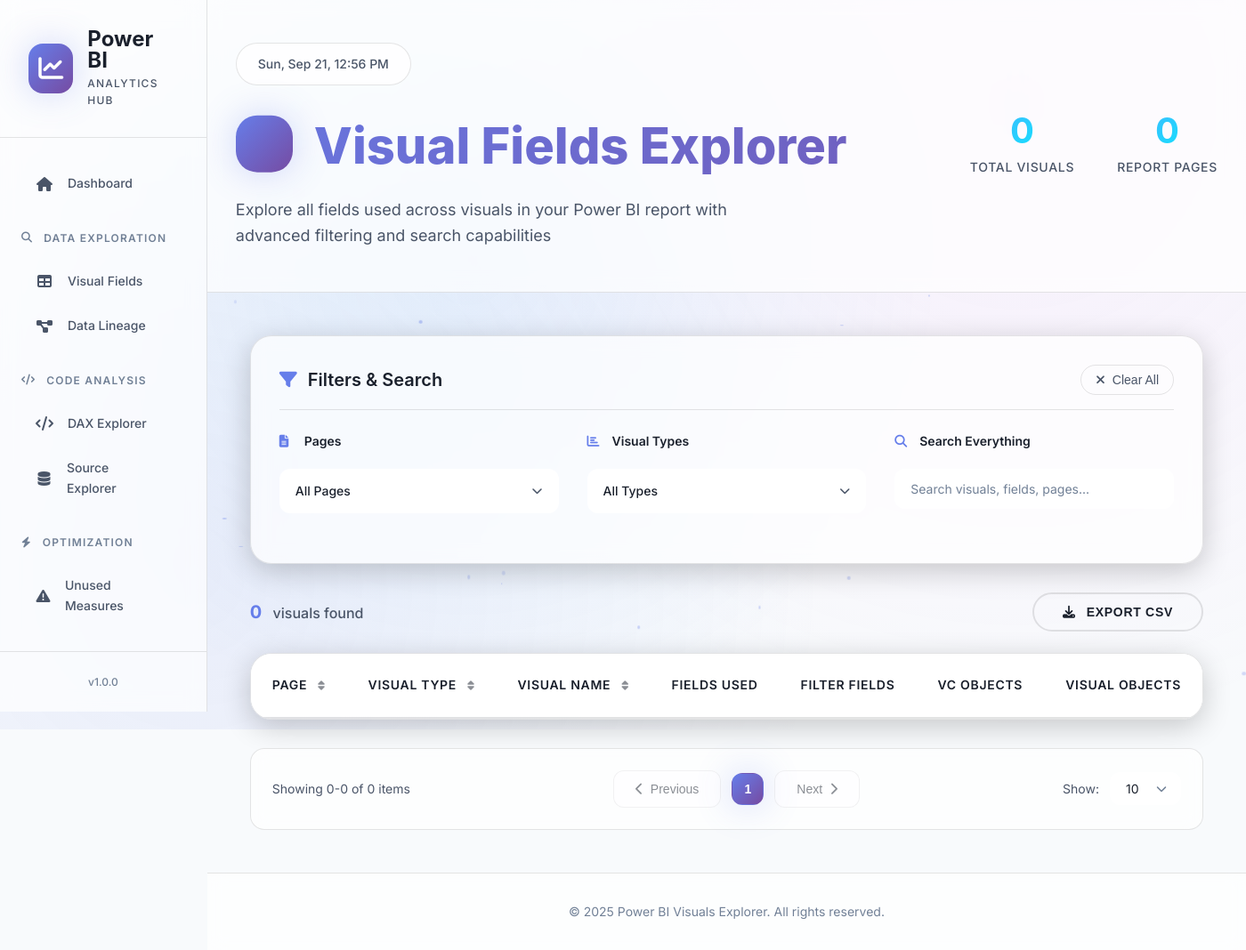
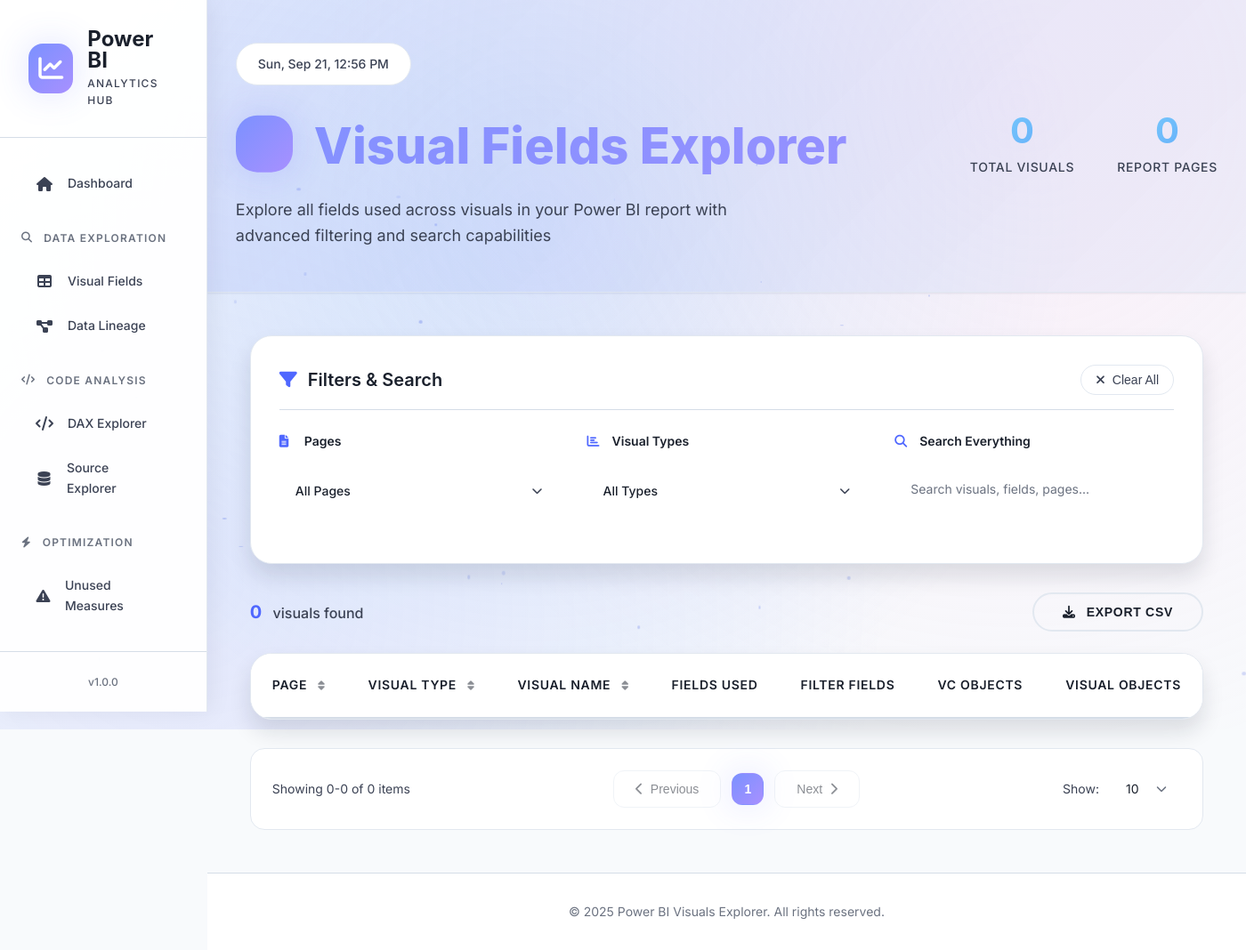
Before and after one commit to plagiagia/PowerBI_AnalysisTool, a Flask app: template templates/table_view.html in a window 1400 px wide. Shown: the whole page at 89% size. Run offline with Flask 3, Linux system fonts and the light colour scheme; the template is opened without the code that fills it, so the values that code supplies are empty.

Commit message:
Refactor modern theme styles: Update gradients, colors, and shadows for a refreshed look

```diff
--- a/static/modern.css
+++ b/static/modern.css
@@ -6,35 +6,35 @@
 
 :root {
   /* Gradients */
-  --gradient-primary: linear-gradient(135deg, #667eea 0%, #764ba2 100%);
-  --gradient-secondary: linear-gradient(135deg, #f093fb 0%, #f5576c 100%);
-  --gradient-accent: linear-gradient(135deg, #4facfe 0%, #00f2fe 100%);
-  --gradient-success: linear-gradient(135deg, #43e97b 0%, #38f9d7 100%);
-  --gradient-warning: linear-gradient(135deg, #fa709a 0%, #fee140 100%);
+  --gradient-primary: linear-gradient(135deg, #7b91ff 0%, #a890ff 100%);
+  --gradient-secondary: linear-gradient(135deg, #fbc2eb 0%, #a6c1ee 100%);
+  --gradient-accent: linear-gradient(135deg, #7dd3fc 0%, #60a5fa 100%);
+  --gradient-success: linear-gradient(135deg, #6ee7b7 0%, #34d399 100%);
+  --gradient-warning: linear-gradient(135deg, #fde68a 0%, #fca5a5 100%);
 
   /* Colors */
-  --color-primary: #667eea;
-  --color-secondary: #f093fb;
-  --color-accent: #4facfe;
-  --color-success: #43e97b;
-  --color-warning: #fa709a;
-  --color-danger: #f5576c;
+  --color-primary: #4f67ff;
+  --color-secondary: #f472b6;
+  --color-accent: #38bdf8;
+  --color-success: #22c55e;
+  --color-warning: #f59e0b;
+  --color-danger: #f43f5e;
 
   /* Base Theme (Light) */
   --bg-primary: #f8fafc;
   --bg-secondary: #ffffff;
-  --bg-card: rgba(255, 255, 255, 0.9);
+  --bg-card: #ffffff;
   --bg-hover: rgba(102, 126, 234, 0.05);
 
   /* Glass Effect */
-  --glass-bg: rgba(255, 255, 255, 0.7);
-  --glass-border: rgba(0, 0, 0, 0.1);
-  --glass-shadow: 0 8px 32px 0 rgba(31, 38, 135, 0.1);
+  --glass-bg: rgba(255, 255, 255, 0.82);
+  --glass-border: rgba(203, 213, 225, 0.8);
+  --glass-shadow: 0 10px 30px rgba(15, 23, 42, 0.12);
 
   /* Text */
   --text-primary: #1a202c;
-  --text-secondary: #4a5568;
-  --text-muted: #718096;
+  --text-secondary: #3b4254;
+  --text-muted: #6b7280;
 
   /* Typography */
   --font-primary: 'Space Grotesk', -apple-system, BlinkMacSystemFont, sans-serif;
@@ -57,11 +57,16 @@
   --radius-full: 9999px;
 
   /* Shadows */
-  --shadow-sm: 0 2px 8px rgba(0, 0, 0, 0.1);
-  --shadow-md: 0 4px 16px rgba(0, 0, 0, 0.15);
-  --shadow-lg: 0 8px 32px rgba(0, 0, 0, 0.2);
-  --shadow-xl: 0 16px 48px rgba(0, 0, 0, 0.25);
-  --shadow-glow: 0 0 40px rgba(102, 126, 234, 0.3);
+  --shadow-sm: 0 1px 2px rgba(15, 23, 42, 0.08);
+  --shadow-md: 0 6px 16px rgba(15, 23, 42, 0.1);
+  --shadow-lg: 0 14px 24px rgba(15, 23, 42, 0.12);
+  --shadow-xl: 0 20px 40px rgba(15, 23, 42, 0.16);
+  --shadow-glow: 0 0 40px rgba(79, 101, 255, 0.18);
+  --shadow-soft: 0 10px 30px rgba(15, 23, 42, 0.12);
+  --shadow-hover: 0 18px 40px rgba(15, 23, 42, 0.14);
+
+  /* Borders */
+  --border-subtle: #e2e8f0;
 
   /* Transitions */
   --transition-fast: all 0.2s cubic-bezier(0.4, 0, 0.2, 1);
@@ -108,9 +113,9 @@
   width: 100%;
   height: 100%;
   background:
-    radial-gradient(circle at 20% 80%, rgba(102, 126, 234, 0.1) 0%, transparent 50%),
-    radial-gradient(circle at 80% 20%, rgba(240, 147, 251, 0.1) 0%, transparent 50%),
-    radial-gradient(circle at 40% 40%, rgba(79, 172, 254, 0.1) 0%, transparent 50%);
+    radial-gradient(circle at 20% 80%, rgba(123, 145, 255, 0.18) 0%, transparent 55%),
+    radial-gradient(circle at 80% 20%, rgba(251, 194, 235, 0.2) 0%, transparent 55%),
+    radial-gradient(circle at 45% 35%, rgba(96, 165, 250, 0.18) 0%, transparent 60%);
   z-index: -1;
   animation: backgroundShift 20s ease-in-out infinite;
 }
@@ -142,9 +147,9 @@
 .sidebar {
   width: 280px;
   height: 100vh;
-  background: var(--glass-bg);
-  backdrop-filter: blur(10px);
-  border-right: 1px solid var(--glass-border);
+  background: rgba(255, 255, 255, 0.95);
+  border-right: 1px solid var(--border-subtle);
+  box-shadow: 4px 0 24px rgba(15, 23, 42, 0.06);
   display: flex;
   flex-direction: column;
   position: sticky;
@@ -309,12 +318,12 @@
    ================================= */
 
 .modern-dashboard-header {
-  background: var(--glass-bg);
-  backdrop-filter: blur(10px);
-  border-bottom: 1px solid var(--glass-border);
+  background: linear-gradient(135deg, rgba(123, 145, 255, 0.16), rgba(166, 193, 238, 0.12));
+  border-bottom: 1px solid rgba(226, 232, 240, 0.8);
   padding: var(--space-2xl) var(--space-xl);
   position: relative;
   overflow: hidden;
+  box-shadow: var(--shadow-sm);
 }
 
 .header-content {
@@ -352,8 +361,8 @@
 }
 
 .header-datetime {
-  background: var(--glass-bg);
-  border: 1px solid var(--glass-border);
+  background: #ffffff;
+  border: 1px solid var(--border-subtle);
   color: var(--text-secondary);
   padding: var(--space-sm) var(--space-lg);
   border-radius: var(--radius-full);
@@ -631,7 +640,7 @@
   font-weight: 600;
   font-size: 0.875rem;
   border-radius: var(--radius-full);
-  border: none;
+  border: 1px solid transparent;
   cursor: pointer;
   transition: var(--transition-smooth);
   text-decoration: none;
@@ -647,42 +656,43 @@
 .modern-button.primary {
   background: var(--gradient-primary);
   color: white;
-  box-shadow: var(--shadow-md);
+  box-shadow: 0 12px 24px rgba(79, 103, 255, 0.24);
 }
 
 .action-button.primary:hover,
 .modern-button.primary:hover {
-  transform: translateY(-2px);
-  box-shadow: var(--shadow-lg), var(--shadow-glow);
+  transform: translateY(-3px);
+  box-shadow: 0 18px 36px rgba(79, 103, 255, 0.25);
 }
 
 .action-button.secondary,
 .modern-button.secondary {
-  background: var(--glass-bg);
-  border: 1px solid var(--glass-border);
-  color: var(--text-primary);
-  backdrop-filter: blur(10px);
+  background: rgba(248, 250, 252, 0.95);
+  border: 1px solid var(--border-subtle);
+  color: var(--text-secondary);
+  box-shadow: var(--shadow-sm);
 }
 
 .action-button.secondary:hover,
 .modern-button.secondary:hover {
-  background: var(--bg-hover);
-  border-color: var(--color-primary);
+  background: #ffffff;
+  border-color: rgba(79, 103, 255, 0.4);
+  box-shadow: var(--shadow-soft);
   transform: translateY(-2px);
 }
 
 .action-button.outline {
   background: transparent;
-  border: 2px solid var(--glass-border);
+  border: 2px solid var(--border-subtle);
   color: var(--text-primary);
 }
 
 .action-button.outline:hover {
-  background: var(--glass-bg);
-  border-color: var(--color-primary);
+  background: #ffffff;
+  border-color: rgba(79, 103, 255, 0.4);
   color: var(--color-primary);
   transform: translateY(-2px);
-  box-shadow: var(--shadow-md);
+  box-shadow: var(--shadow-soft);
 }
 
 
@@ -692,9 +702,8 @@
    ================================= */
 
 .table-container {
-  background: var(--glass-bg);
-  backdrop-filter: blur(10px);
-  border: 1px solid var(--glass-border);
+  background: #ffffff;
+  border: 1px solid var(--border-subtle);
   border-radius: var(--radius-xl);
   box-shadow: var(--shadow-lg);
   margin-bottom: var(--space-xl);
@@ -987,9 +996,8 @@
    ================================= */
 
 .modern-filter-section {
-  background: var(--glass-bg);
-  backdrop-filter: blur(10px);
-  border: 1px solid var(--glass-border);
+  background: #ffffff;
+  border: 1px solid var(--border-subtle);
   border-radius: var(--radius-xl);
   padding: var(--space-xl);
   margin-bottom: var(--space-xl);
@@ -1022,7 +1030,7 @@
 
 .reset-button {
   background: transparent;
-  border: 1px solid var(--glass-border);
+  border: 1px solid var(--border-subtle);
   color: var(--text-secondary);
   padding: var(--space-xs) var(--space-md);
   border-radius: var(--radius-full);
@@ -1339,9 +1346,8 @@
   align-items: center;
   margin-top: var(--space-xl);
   padding: var(--space-lg);
-  background: var(--glass-bg);
-  backdrop-filter: blur(10px);
-  border: 1px solid var(--glass-border);
+  background: #ffffff;
+  border: 1px solid var(--border-subtle);
   border-radius: var(--radius-lg);
   flex-wrap: wrap;
   gap: var(--space-lg);
@@ -1391,8 +1397,8 @@
 }
 
 .pagination-page {
-  background: var(--glass-bg);
-  border: 1px solid var(--glass-border);
+  background: #ffffff;
+  border: 1px solid var(--border-subtle);
   color: var(--text-primary);
   width: 36px;
   height: 36px;
@@ -1528,8 +1534,7 @@
    ================================= */
 
 .app-footer {
-  background: var(--glass-bg);
-  backdrop-filter: blur(10px);
+  background: #ffffff;
   border-top: 1px solid var(--glass-border);
   padding: var(--space-xl);
   text-align: center;
```
Also changed, not shown: other parts of static/modern.css (+48 -46 lines).
